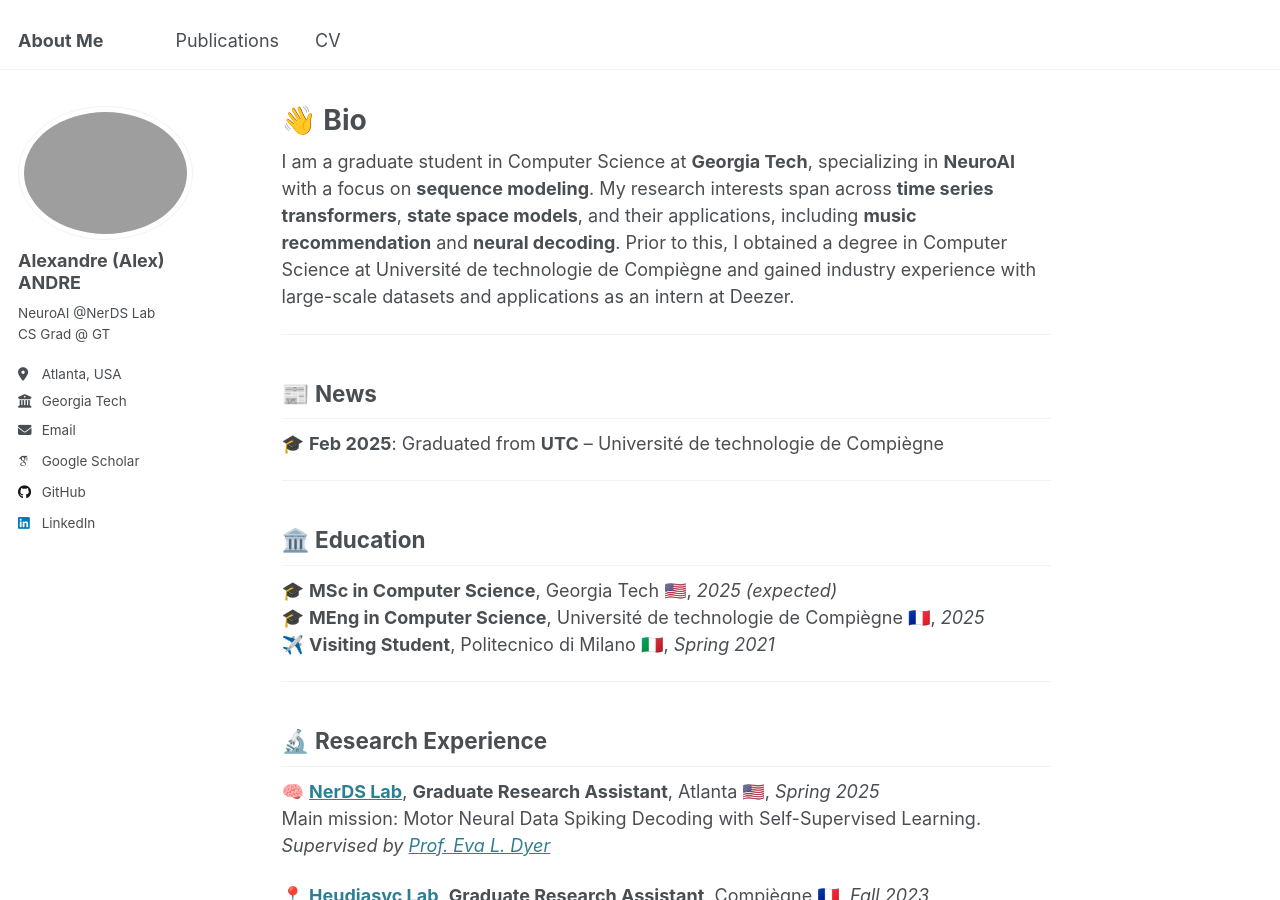
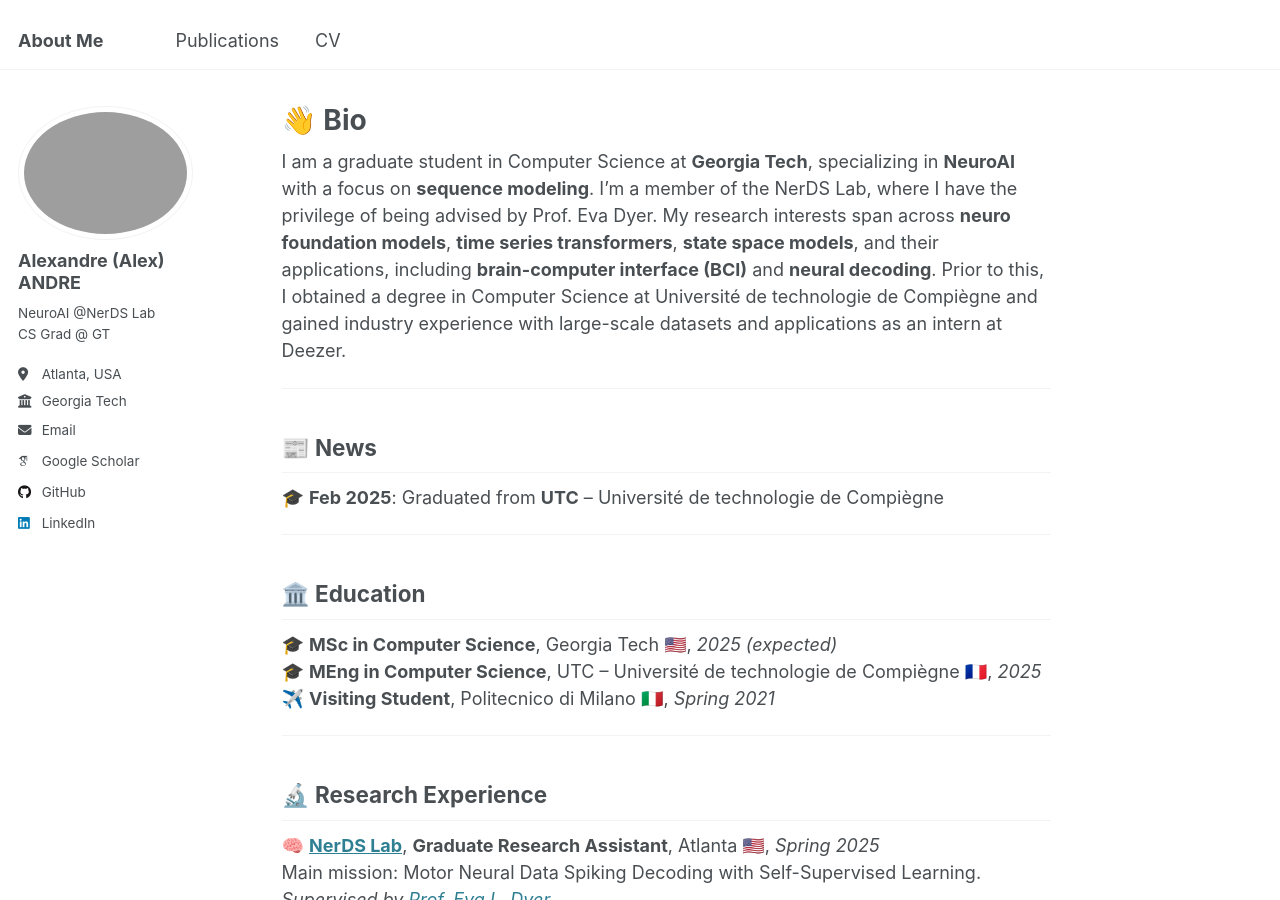
Before and after one commit to AlexandreAndr/profile, a Jekyll site: the page built from _pages/about.md, in a window 1280 px wide and 900 px high. Built offline with Jekyll 4.4.1, drawn with Linux system fonts in a browser that asks for light colours; emoji names are drawn with the system emoji font; some web fonts are replaced.

Commit message:
Update about.md

```diff
--- a/_pages/about.md
+++ b/_pages/about.md
@@ -7,7 +7,7 @@ redirect_from:
   - /about.html
 ---
 
-I am a graduate student in Computer Science at **Georgia Tech**, specializing in **NeuroAI** with a focus on **sequence modeling**. My research interests span across **time series transformers**, **state space models**, and their applications, including **music recommendation** and **neural decoding**. Prior to this, I obtained a degree in Computer Science at Université de technologie de Compiègne and gained industry experience with large-scale datasets and applications as an intern at Deezer.
+I am a graduate student in Computer Science at **Georgia Tech**, specializing in **NeuroAI** with a focus on **sequence modeling**. I’m a member of the NerDS Lab, where I have the privilege of being advised by Prof. Eva Dyer. My research interests span across **neuro foundation models**, **time series transformers**, **state space models**, and their applications, including **brain-computer interface (BCI)**  and **neural decoding**. Prior to this, I obtained a degree in Computer Science at Université de technologie de Compiègne and gained industry experience with large-scale datasets and applications as an intern at Deezer.
 
 ---
 ## :newspaper: News
@@ -16,7 +16,7 @@ I am a graduate student in Computer Science at **Georgia Tech**, specializing in
 ---
 ## :classical_building: Education
 :mortar_board: **MSc in Computer Science**, Georgia Tech :us:, *2025 (expected)*
-:mortar_board: **MEng in Computer Science**, Université de technologie de Compiègne :fr:, *2025*
+:mortar_board: **MEng in Computer Science**, UTC -- Université de technologie de Compiègne :fr:, *2025*
 :airplane: **Visiting Student**, Politecnico di Milano :it:, *Spring 2021*
 
 ---
```
